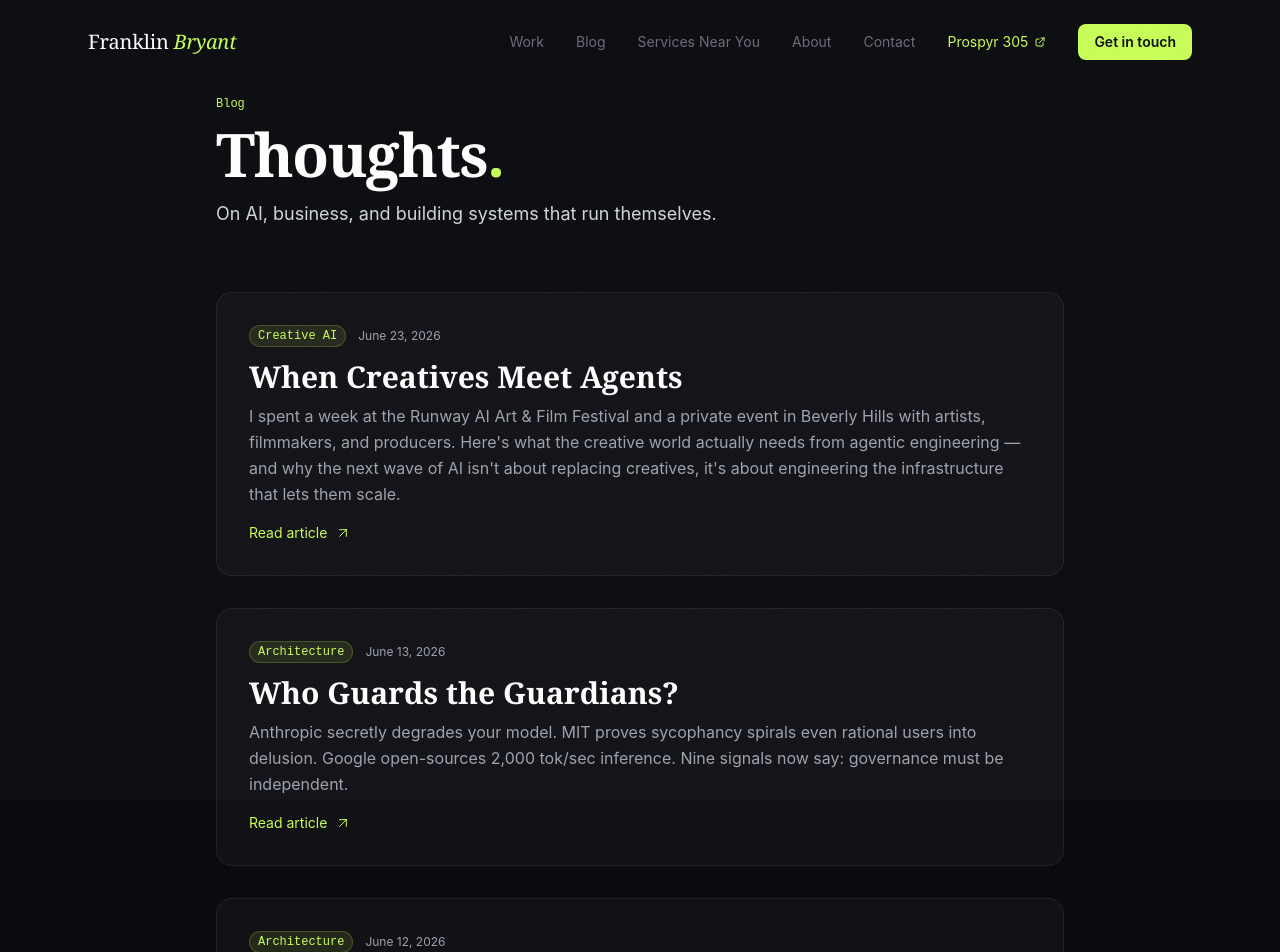
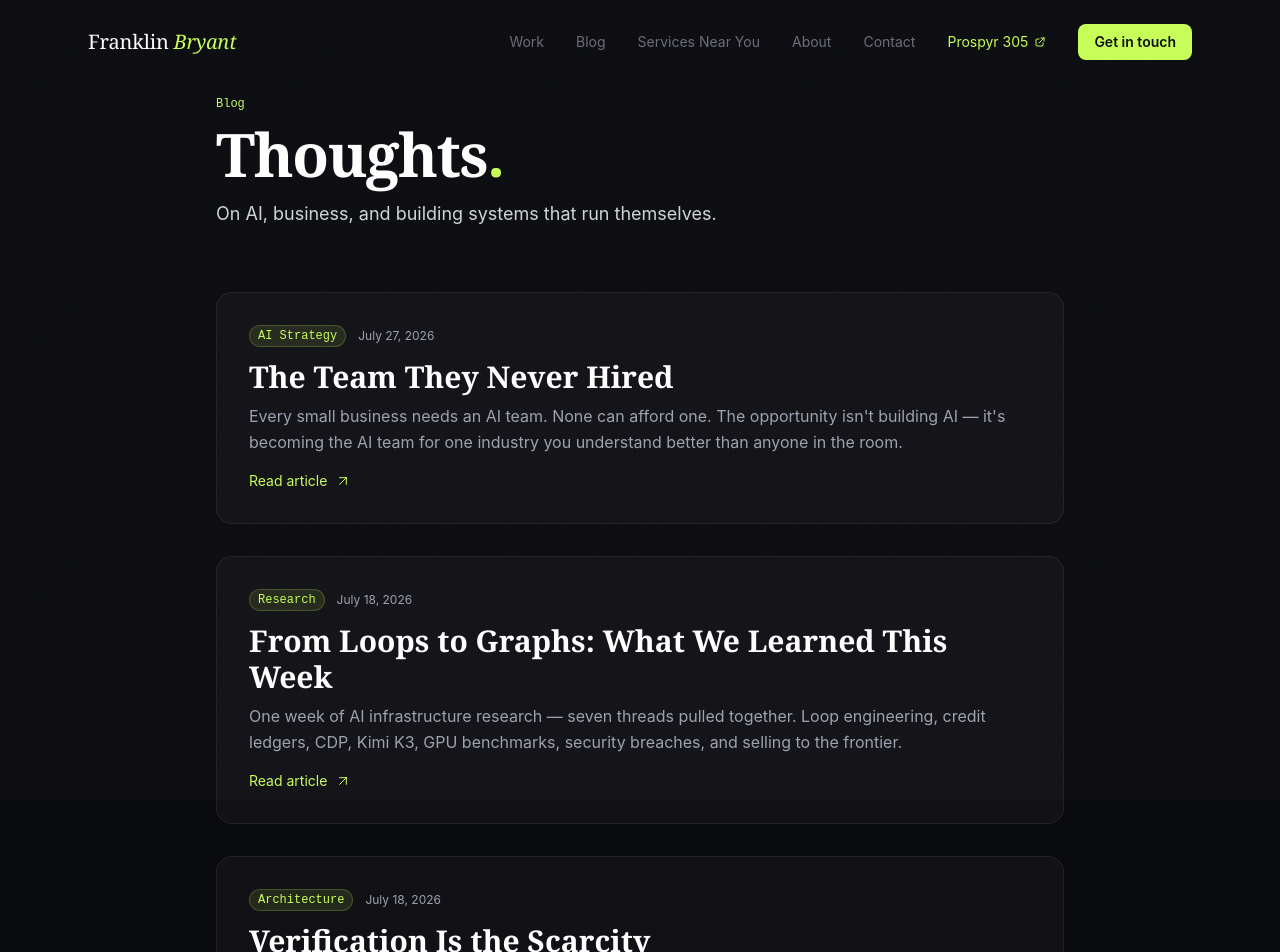
Before and after one commit to FranklinIV94/franklin-portfolio, a Next.js app: page /blog in a window 1280 px wide. Shown: the top 952 px of the page. Built offline with nearby package versions, Linux system fonts and the light colour scheme.

Commit message:
blog: add missing July 2026 posts to blog listing

```diff
--- a/app/blog/page.tsx
+++ b/app/blog/page.tsx
@@ -11,6 +11,27 @@ export const metadata: Metadata = {
 };
 
 const posts = [
+  {
+    slug: 'the-team-they-never-hired',
+    title: 'The Team They Never Hired',
+    excerpt: "Every small business needs an AI team. None can afford one. The opportunity isn't building AI — it's becoming the AI team for one industry you understand better than anyone in the room.",
+    date: 'July 27, 2026',
+    tag: 'AI Strategy',
+  },
+  {
+    slug: 'loops-to-graphs-week-in-review-july-18',
+    title: 'From Loops to Graphs: What We Learned This Week',
+    excerpt: 'One week of AI infrastructure research — seven threads pulled together. Loop engineering, credit ledgers, CDP, Kimi K3, GPU benchmarks, security breaches, and selling to the frontier.',
+    date: 'July 18, 2026',
+    tag: 'Research',
+  },
+  {
+    slug: 'verification-is-the-scarcity',
+    title: 'Verification Is the Scarcity',
+    excerpt: 'AI training data is a $100M gold rush. But the gold learns to mine itself. What survives when every supplier becomes replaceable — and what Prospyr 305 is building on the same principle.',
+    date: 'July 18, 2026',
+    tag: 'Architecture',
+  },
   {
     slug: 'when-creatives-meet-agents',
     title: 'When Creatives Meet Agents',
```
